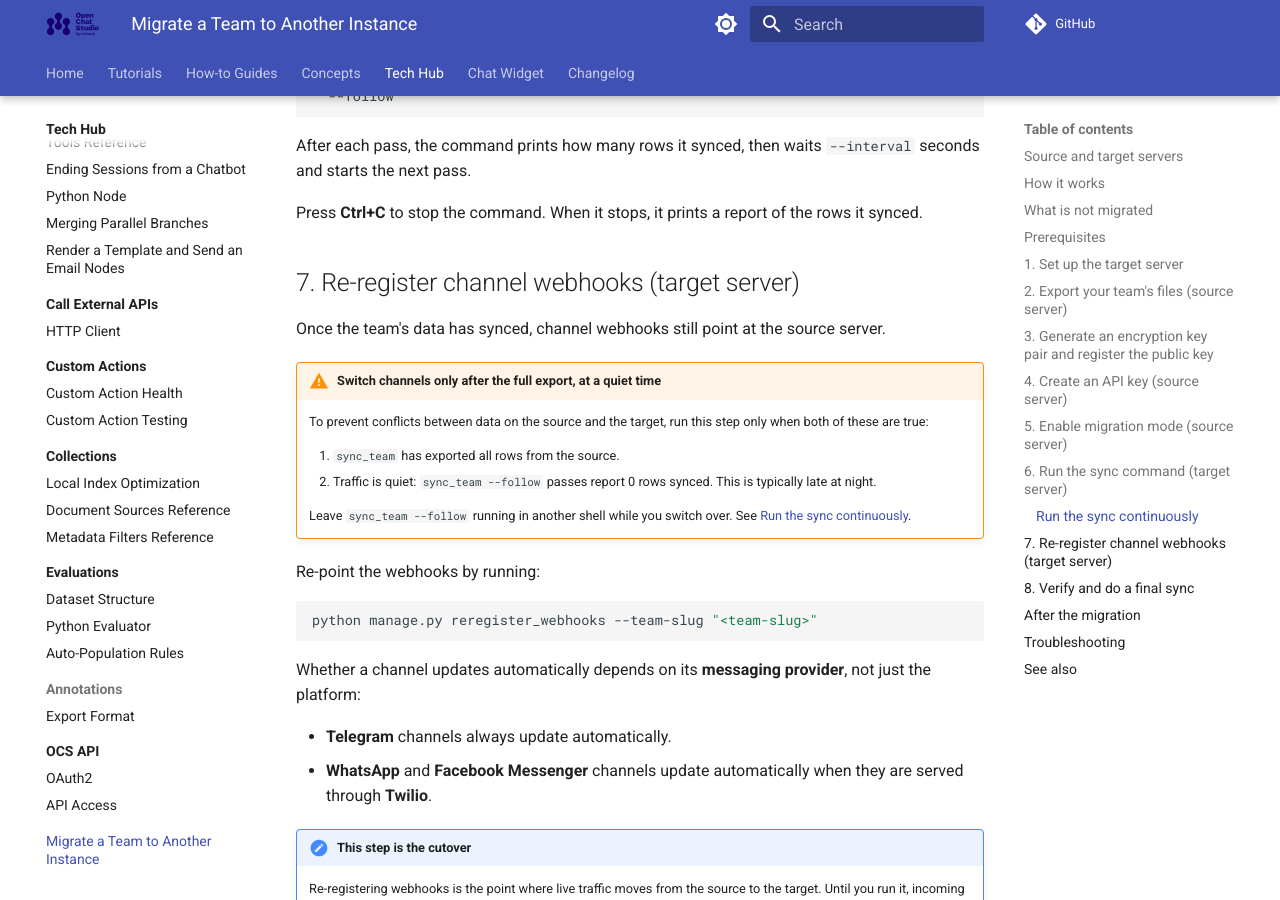
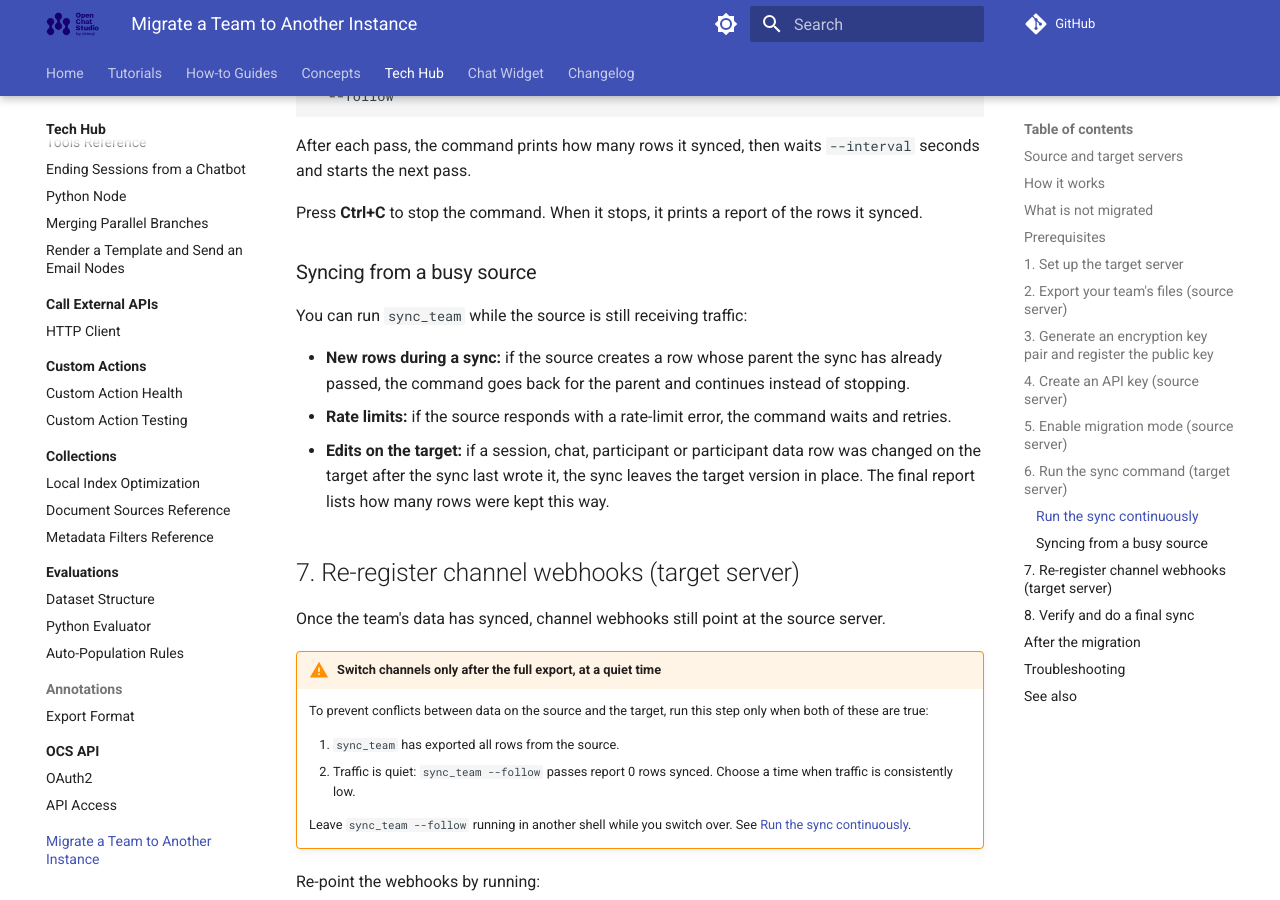
Before and after one commit to dimagi/open-chat-studio-docs, an MkDocs documentation site: the page built from docs/tech-hub/migrate_team.md, in a window 1280 px wide and 900 px high, scrolled down 5693 px. Built offline with MkDocs 1.6.1 and Material for MkDocs 9.7.7, drawn with Linux system fonts in a browser that asks for light colours; a script that is not in the unit is left out; comment, search, counter and statistics services are not loaded.

Commit message:
docs: document sync_team behaviour on a busy source
Co-Authored-By: Claude Opus 5.5 <noreply@anthropic.com>

```diff
--- a/docs/tech-hub/migrate_team.md
+++ b/docs/tech-hub/migrate_team.md
@@ -180,6 +180,14 @@ After each pass, the command prints how many rows it synced, then waits `--inter
 
 Press **Ctrl+C** to stop the command. When it stops, it prints a report of the rows it synced.
 
+### Syncing from a busy source
+
+You can run `sync_team` while the source is still receiving traffic:
+
+- **New rows during a sync:** if the source creates a row whose parent the sync has already passed, the command goes back for the parent and continues instead of stopping.
+- **Rate limits:** if the source responds with a rate-limit error, the command waits and retries.
+- **Edits on the target:** if a session, chat, participant or participant data row was changed on the target after the sync last wrote it, the sync leaves the target version in place. The final report lists how many rows were kept this way.
+
 ## 7. Re-register channel webhooks (target server)
 
 Once the team's data has synced, channel webhooks still point at the source server.
@@ -188,7 +196,7 @@ Once the team's data has synced, channel webhooks still point at the source serv
     To prevent conflicts between data on the source and the target, run this step only when both of these are true:
 
     1. `sync_team` has exported all rows from the source.
-    2. Traffic is quiet: `sync_team --follow` passes report 0 rows synced. This is typically late at night.
+    2. Traffic is quiet: `sync_team --follow` passes report 0 rows synced. Choose a time when traffic is consistently low.
 
     Leave `sync_team --follow` running in another shell while you switch over. See [Run the sync continuously](#run-the-sync-continuously).
 
```
